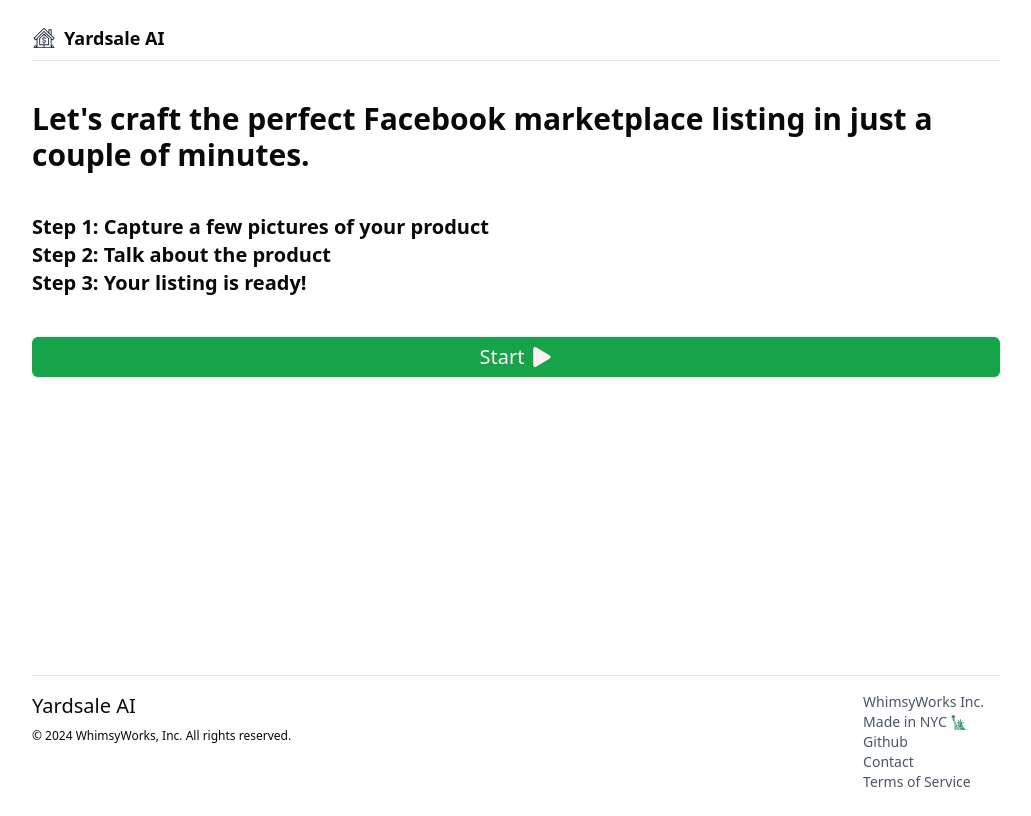
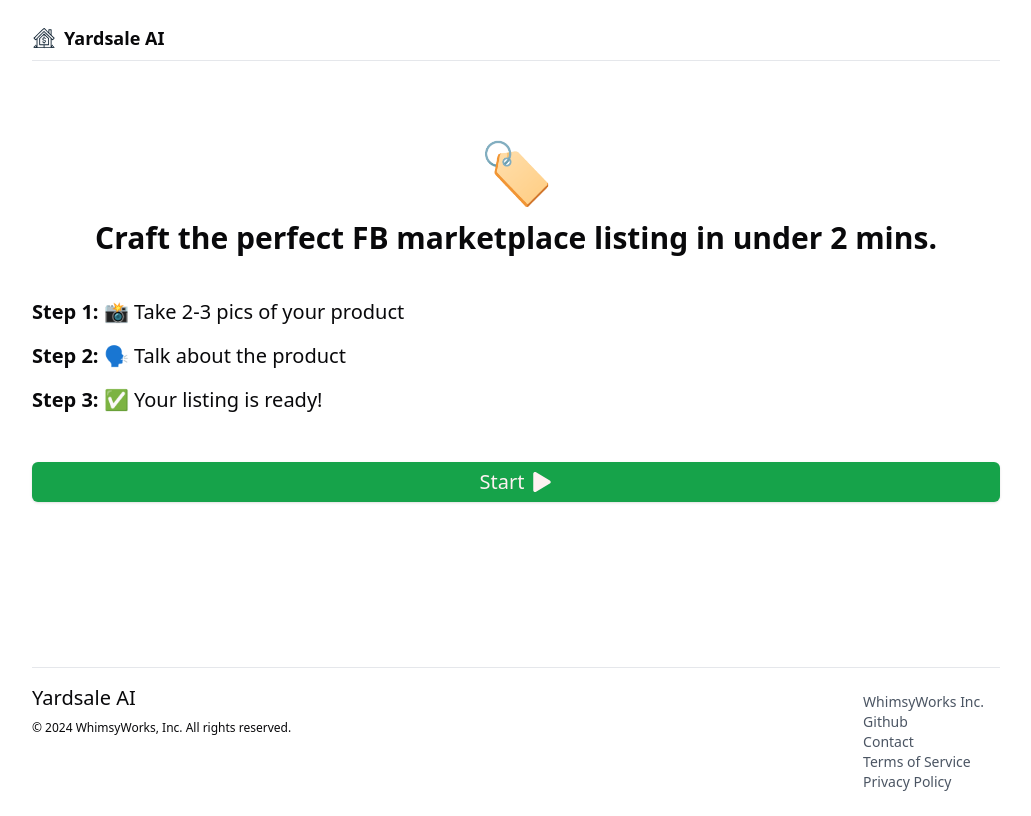
Before and after one commit to abi/yardsale-ai, a React (Vite) app in the folder frontend/: page / in a window 1280 px wide. Shown: the whole page, without its empty margins (124-1155 px from the left). Built offline with nearby package versions, Linux system fonts and the light colour scheme; no server answers; the HTML template or start-up script is replaced by a standard one.

Commit message:
improve initial view

```diff
--- a/frontend/src/components/Footer.tsx
+++ b/frontend/src/components/Footer.tsx
@@ -1,24 +1,27 @@
+import { URLS } from "../urls";
+
 const Footer = () => {
   return (
     <footer className="flex flex-col sm:flex-row justify-between border-t border-gray-200 pt-4 mb-6 px-4 sm:px-0">
       <div className="flex flex-col">
-        <span className="text-xl mb-2">Yardsale AI</span>
+        <span className="text-xl mb-2 hidden sm:block">Yardsale AI</span>
         <span className="text-xs">
           © {new Date().getFullYear()} WhimsyWorks, Inc. All rights reserved.
         </span>
       </div>
-      <div className="flex flex-wrap gap-x-4 sm:flex-col text-sm text-gray-600 mr-4">
-        {/* <span className="uppercase">Company</span> */}
+      <div className="flex flex-wrap gap-x-4 sm:flex-col text-sm text-gray-600 mr-4 mt-2">
         <div>WhimsyWorks Inc.</div>
-        <div>Made in NYC 🗽</div>
-        <a href="https://github.com/abi/yardsale-ai" target="_blank">
+        <a href={URLS["github"]} target="_blank">
           Github
         </a>
-        <a href="mailto:support@picoapps.xyz" target="_blank">
+        <a href={URLS["support-email"]} target="_blank">
           Contact
         </a>
-        <a href="https://a.picoapps.xyz/camera-write" target="_blank">
+        <a href={URLS["terms-of-service"]} target="_blank">
           Terms of Service
+        </a>
+        <a href={URLS["privacy-policy"]} target="_blank">
+          Privacy Policy
         </a>
       </div>
     </footer>
--- a/frontend/src/components/states/InitialView.tsx
+++ b/frontend/src/components/states/InitialView.tsx
@@ -16,15 +16,24 @@
 
   return (
     <div className="flex flex-col flex-1">
-      <h1 className="text-3xl font-bold mt-10 mb-10">
-        Let's craft the perfect Facebook marketplace listing in just a couple of
-        minutes.
+      <div className="flex justify-center mt-20">
+        <span className="text-6xl">🏷️</span>
+      </div>
+      <h1 className="text-3xl leading-snug font-bold mt-4 mb-10 text-center">
+        Craft the perfect FB marketplace listing in under 2 mins.
       </h1>
-      <h2 className="text-xl font-semibold mb-10">
-        Step 1: Capture a few pictures of your product <br /> Step 2: Talk about
-        the product <br />
-        Step 3: Your listing is ready!
-      </h2>
+      <ol className="text-xl mb-12 space-y-4">
+        <li>
+          <span className="font-bold">Step 1:</span> 📸 Take 2-3 pics of your
+          product
+        </li>
+        <li>
+          <span className="font-bold">Step 2:</span> 🗣️ Talk about the product
+        </li>
+        <li>
+          <span className="font-bold">Step 3:</span> ✅ Your listing is ready!
+        </li>
+      </ol>
       <Button
         onClick={askForPermissions}
         size="lg"
--- /dev/null
+++ b/frontend/src/urls.ts
@@ -0,0 +1,8 @@
+export const URLS = {
+  "privacy-policy":
+    "https://pineapple-gondola-f92.notion.site/Yardsale-AI-Privacy-Policy-e56cc919c69144ce91ebff952c7df5aa?pvs=74",
+  "terms-of-service":
+    "https://pineapple-gondola-f92.notion.site/Yardsale-AI-Terms-of-Service-974310e3182a4a5ba7ac9451cc429fe4?pvs=74",
+  github: "https://github.com/abi/yardsale-ai",
+  "support-email": "mailto:support@picoapps.xyz",
+};
```
